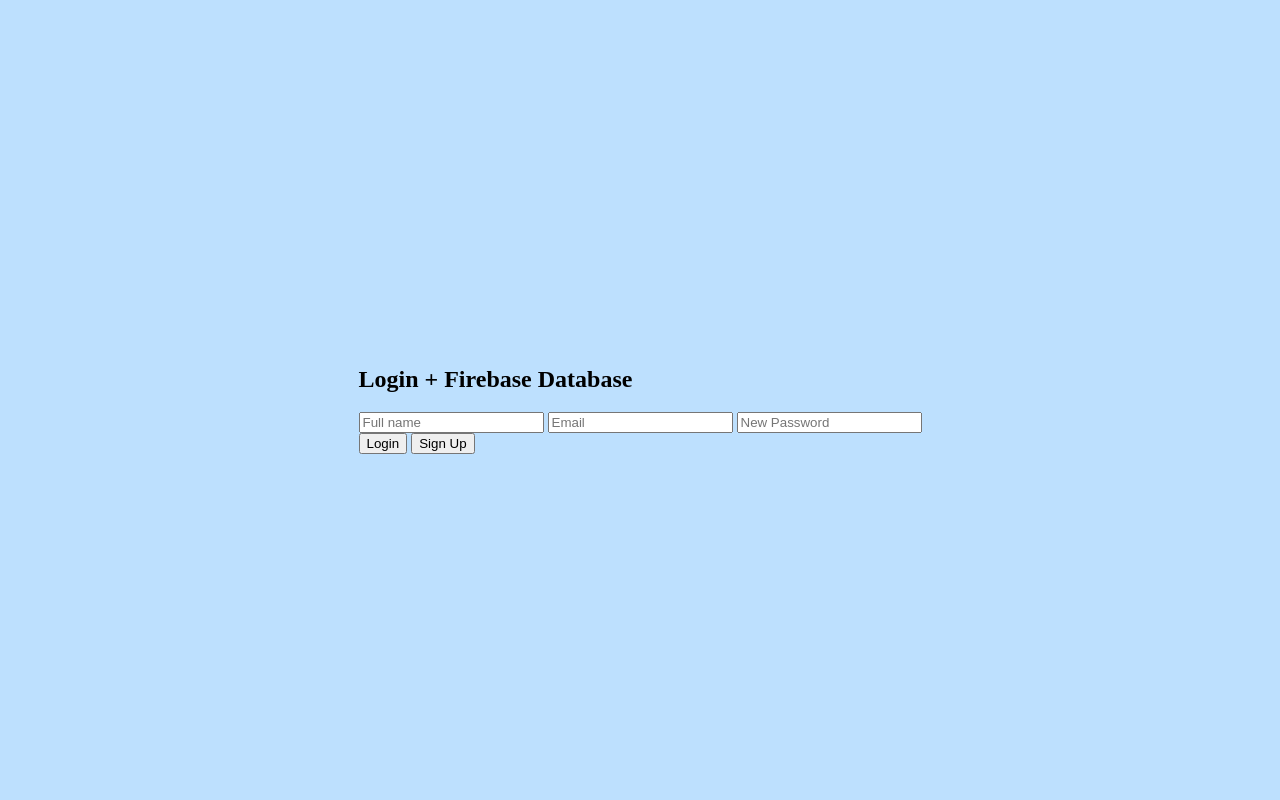
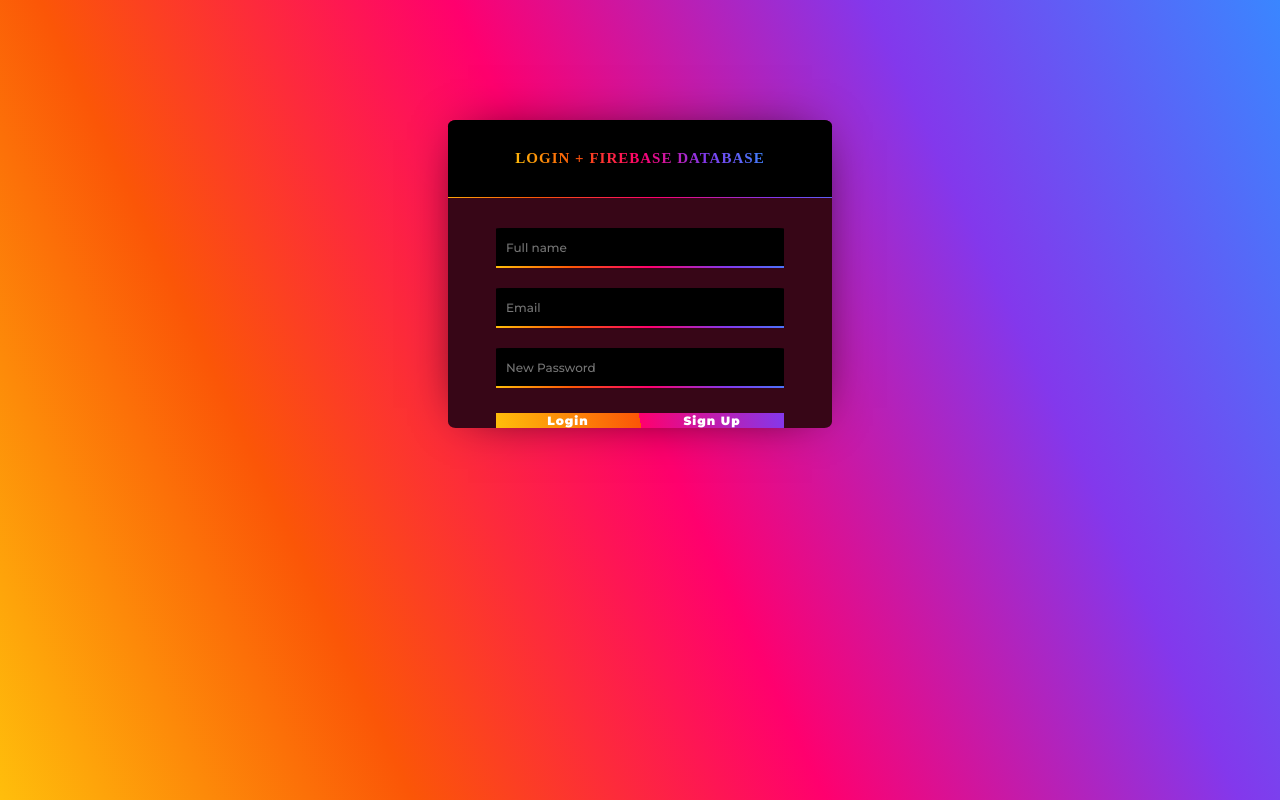
Before and after one commit to ardamerttarkan/firebase_auth, a website with bundled scripts: page index.html in a window 1280 px wide. Built offline with nearby package versions, Linux system fonts and the light colour scheme; a web font is replaced by a local one.

Commit message:
update css

```diff
--- a/style.css
+++ b/style.css
@@ -1,50 +1,135 @@
 html, body {
-
     width: 100%;
     height: 100%;
+    background: -webkit-linear-gradient(25deg, #FFBE0B, #FB5607, #FF006E, #8338EC, #3A86FF);
+
+    display: flex;
+    justify-content: center;
+    align-items: center;
+}
+
+* {
+    margin: 0;
+    padding: 0;
+    box-sizing: border-box;
+    border: none;
+    outline: none;
+}
+#content_container {
+    width: 30%;
+    height: 70%;
+}
+
+#form_container {
+    width: 100%;
+    height: 100%;
+
+    background-color: #370617;
+    box-shadow: 0 0 50px -20px #000;
+    border-radius: 2%;
+
+    overflow: hidden;
+}
+
+#form_header_container {
+    width: 100%;
+    height: 5%;
+
+    display: flex;
+    justify-content: center;
+    align-items: center;
+    float: left;
+
+    padding: 20px;
+    padding-bottom: 30px;
+    padding-top: 30px;
+
+    border-bottom: 1px solid transparent;
+    border-image: -webkit-linear-gradient(25deg, #FFBE0B, #FB5607, #FF006E, #8338EC, #3A86FF) 20;
+    background: #000;
+}
+
+#form_header {
+    display: inline-block;
+    font-size: 15px;
+    font-family: Bowlby One SC;
+    font-weight: 900;
+    text-transform: uppercase;
+    letter-spacing: 1px;
+
+
+    background: -webkit-linear-gradient(25deg, #FFBE0B, #FB5607, #FF006E, #8338EC, #3A86FF);
+      -webkit-background-clip: text;
+      -webkit-text-fill-color: transparent;
+}
+
+#form_content_container {
+    width: 100%;
+    height: 90%;
+
+    float: left;
 
     display: flex;
     justify-content: center;
     align-items: center;
 
-    background-color: #BDE0FE;
+    padding-top: 30px;
+}
+
+#form_content_inner_container {
+    width: 75%;
+    height: 100%;
+
+    float: left;
 
 }
 
-#container {
+input {
+    width: 100%;
+    height: 40px;
 
-    width: 65%;
-    height: 90%;
+    padding-left: 10px;
+    margin-bottom: 20px;
+
+    background: #000;
+    font-family: Montserrat;
+    font-weight: 500;
+    color: #fff;
+    font-size: 12px;
+
+    border-bottom: 2px solid transparent;
+    border-top-left-radius: 2%;
+    border-top-right-radius: 2%;
+    border-image: -webkit-linear-gradient(25deg, #FFBE0B, #FB5607, #FF006E, #8338EC, #3A86FF) 1;
+}
+
+#button_container {
+    width: 100%;
+    height: 10%;
+
+    background-image: linear-gradient(80deg, #FFBE0B, #FB5607 50%, #FF006E 50%, #8338EC);
+    color: #fff;
+
+    float: left;
+
+    margin-top: 5px;
+}
+
+#button_container button {
+    width: 50%;
+    height: 100%;
+    float: left;
+
+    background: transparent;
+    color: inherit;
+
+    font-family: Montserrat;
+    letter-spacing: 1px;
+    font-weight: 900;
+    font-size: 12px;
+
+    cursor: pointer;
 
     display: flex;
     justify-content: center;
     align-items: center;
-
-    border-radius: 25px;
-    background: linear-gradient(45deg, #d81159, #d62828);
-
-}
-
-#image_container {
-
-    width: 90%;
-    height: 90%;
-
-    display: flex;
-    justify-content: center;
-    align-items: center;
-
-    border-radius: 50px 100px 50px 100px;
-    background-color: #fdfdff;
-    box-shadow: 10px 10px #3a0ca3;
-
-    overflow: hidden;
-
-}
-
-#image {
-
-    border: 1px solid black;
-    border-radius: 25px 50px 25px 50px;
-
-}
```
